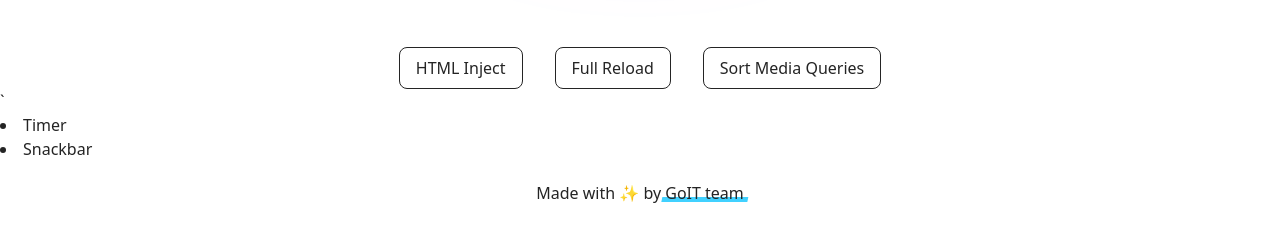
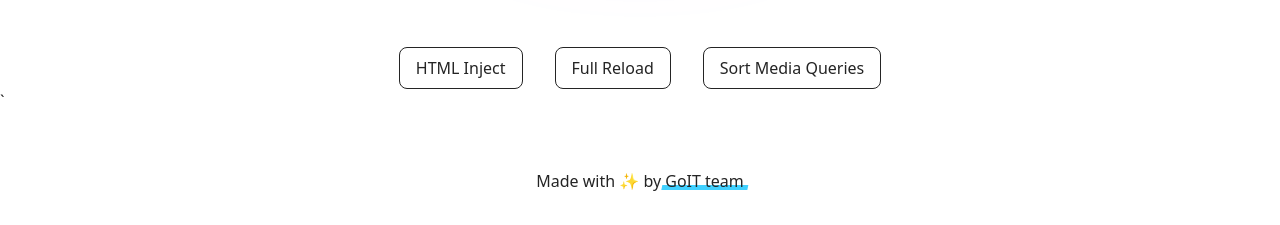
Before and after one commit to jokes1er/goit-js-hw-10, a plain HTML site: page index.html in a window 1280 px wide. Shown: the part 587-812 px from the top of the page. Drawn offline with Linux system fonts and the light colour scheme.

Commit message:
Deploying to gh-pages from @ jokes1er/goit-js-hw-10@420d0da6d20ff21adda0d04d897ad33403509d74 🚀

```diff
--- a/index.html
+++ b/index.html
@@ -104,8 +104,7 @@
   </div>
 </article>
 `
-                <li><a class="main-link" href="./1-timer.html">Timer</a></li>
-                <li><a class="main-link" href="./2-snackbar.html">Snackbar</a></li>
+
     </main>
 
     <footer class="footer">
```
